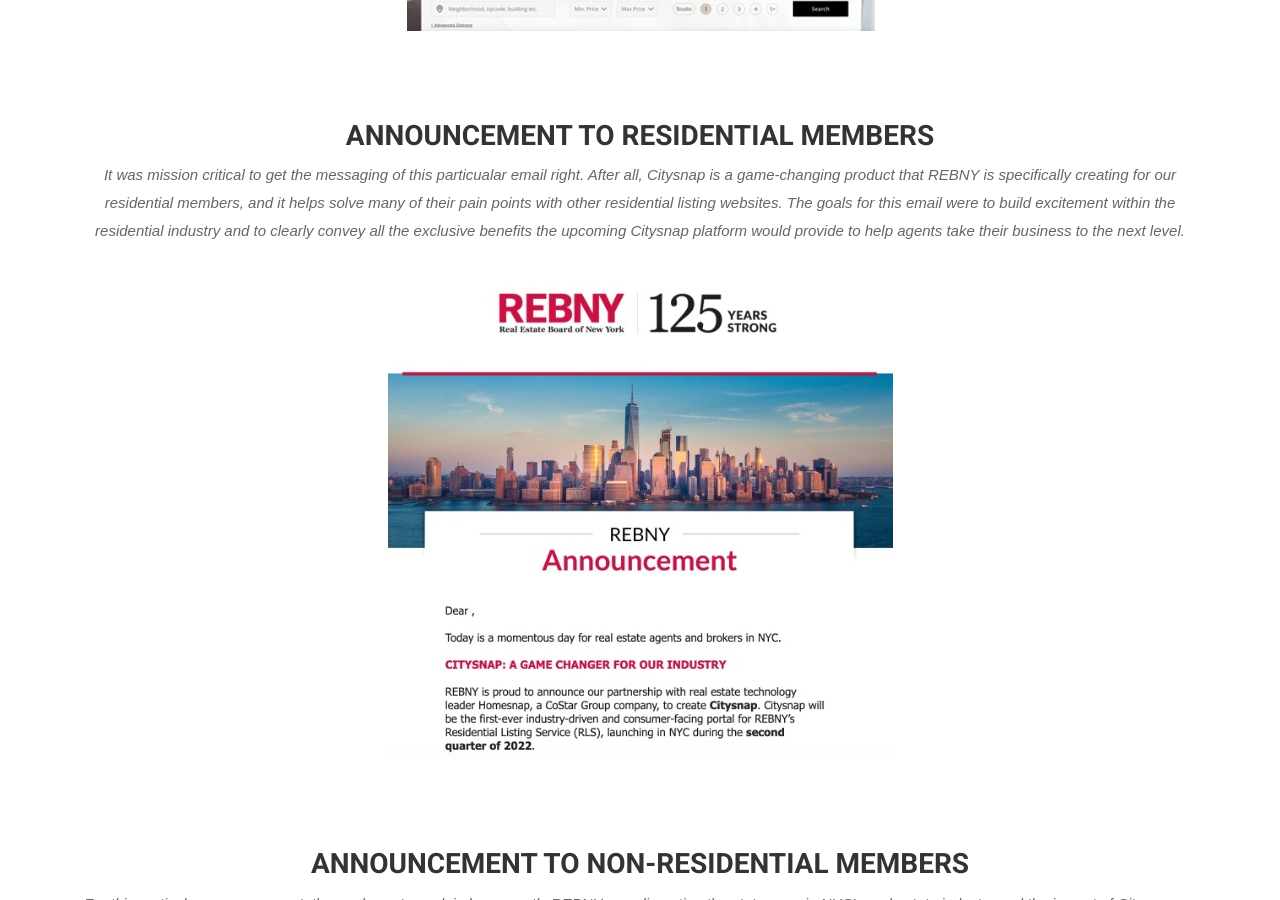
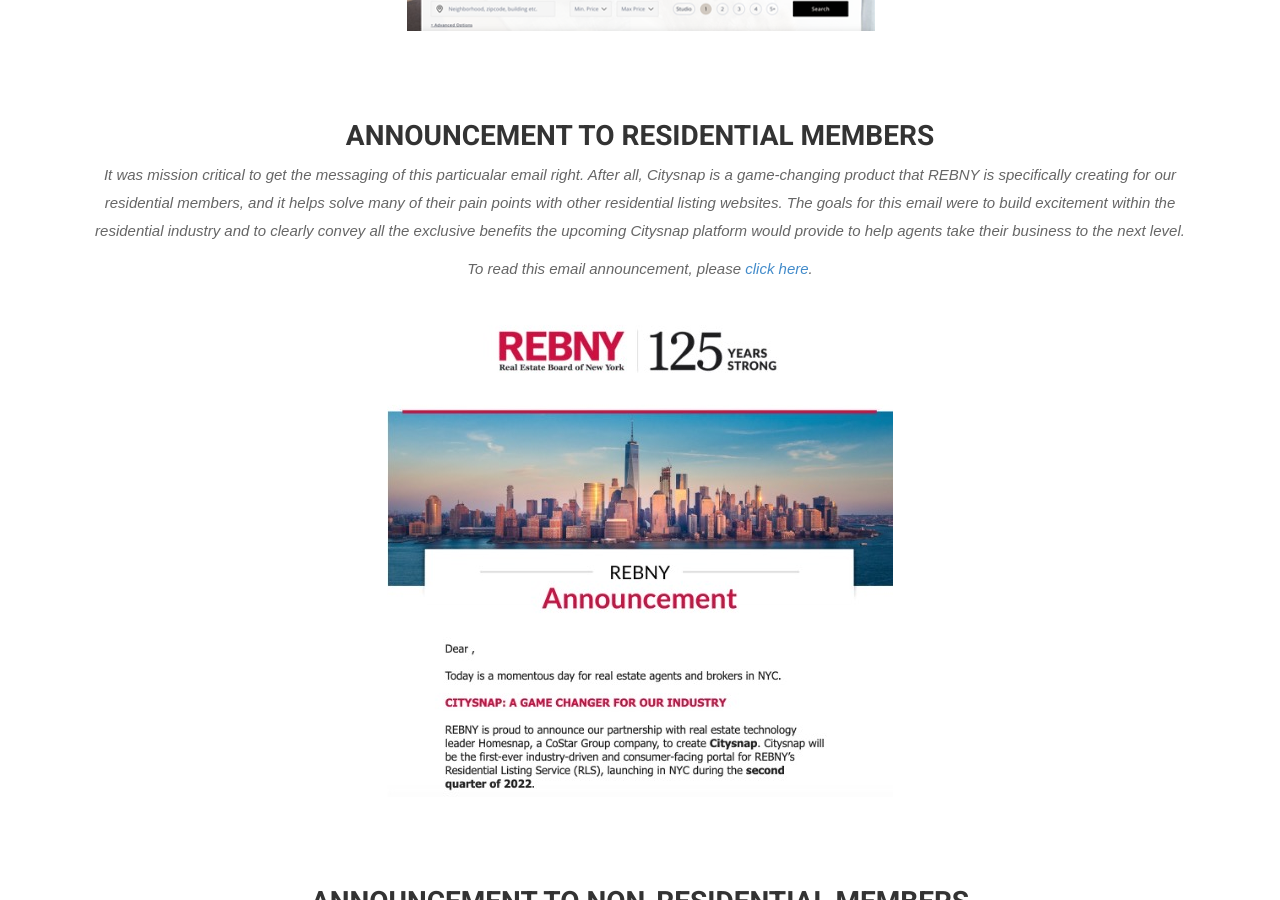
Before and after one commit to melanietsou/melanietsou.github.io, a Jekyll site: the page built from citysnap.html, in a window 1280 px wide and 900 px high, scrolled down 747 px. Built offline with Jekyll 4.4.1, drawn with Linux system fonts in a browser that asks for light colours; nearby versions of some CDN libraries; some web fonts are replaced.

Commit message:
citysnap2

```diff
--- a/citysnap.html
+++ b/citysnap.html
@@ -27,6 +27,7 @@
 </div>
 <div class="container">
 <p>It was mission critical to get the messaging of this particualar email right. After all, Citysnap is a game-changing product that REBNY is specifically creating for our residential members, and it helps solve many of their pain points with other residential listing websites. The goals for this email were to build excitement within the residential industry and to clearly convey all the exclusive benefits the upcoming Citysnap platform would provide to help agents take their business to the next level.</p>
+<p>To read this email announcement, please <a href="https://view.info.rebny.com/?qs=6fb8e2ac6358d087cb9c7bde9d87619537f944be7651d486869d878b81a08f12e2216a10159543d48b4eaf6d4b586a854fcb40424883780f23b51a87f106366bb72657333bf483d9d6a00da2bd0e1bc6" target="_blank">click here</a>.</p>
 </div>
 <div class="section-title text-center">
     <a href="https://view.info.rebny.com/?qs=6fb8e2ac6358d087cb9c7bde9d87619537f944be7651d486869d878b81a08f12e2216a10159543d48b4eaf6d4b586a854fcb40424883780f23b51a87f106366bb72657333bf483d9d6a00da2bd0e1bc6" target="_blank"> <img src="{{ site.baseurl }}/img/resiemail.jpg" alt="Img"> </p></a>
```
